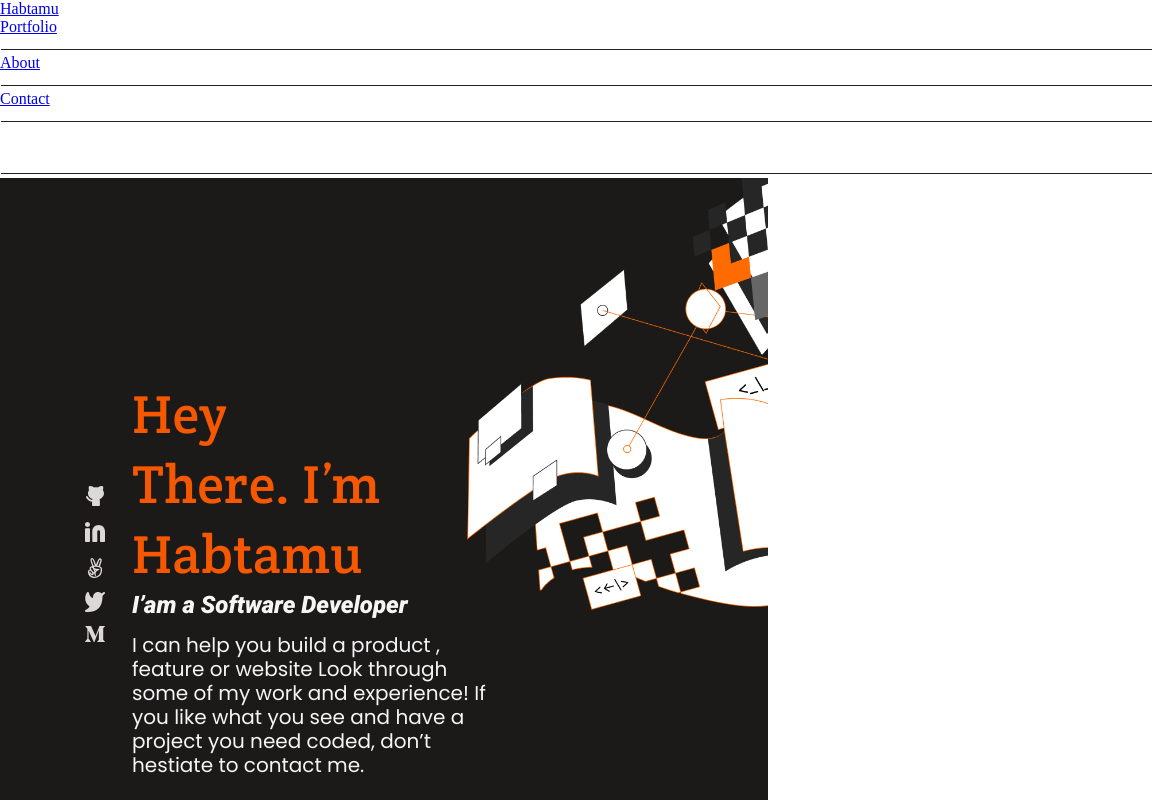
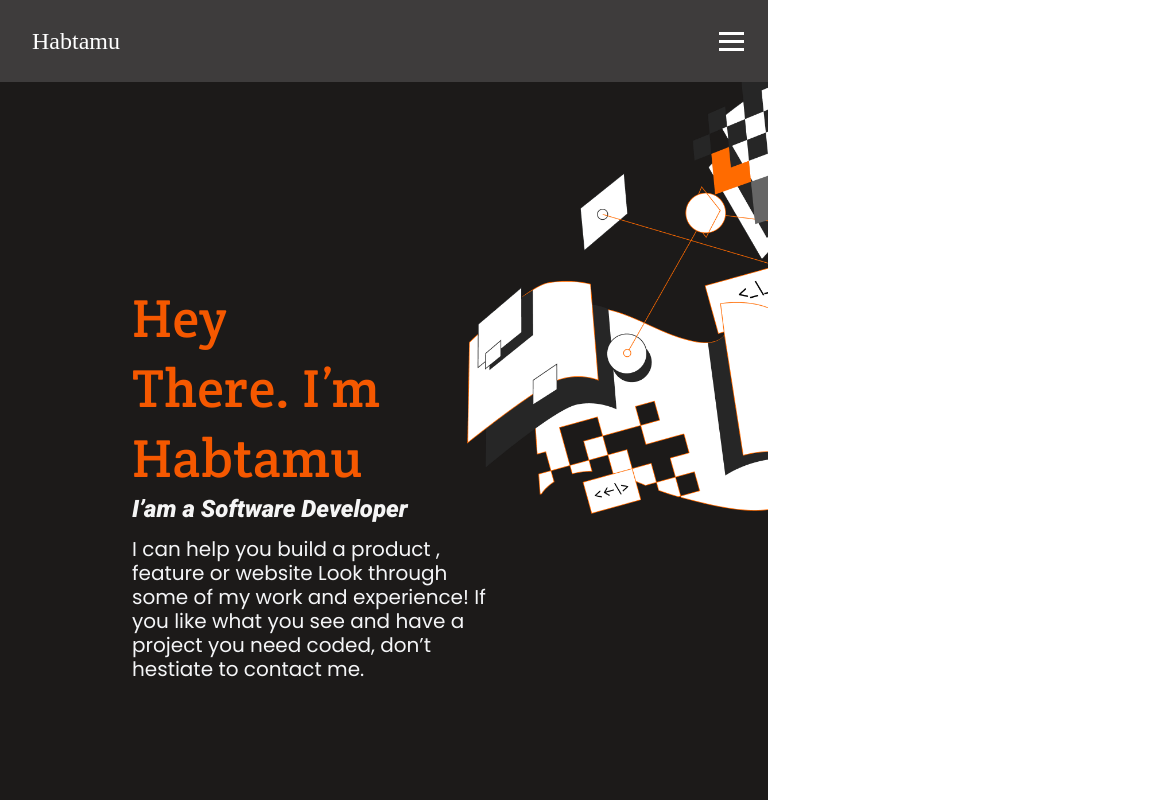
Before and after one commit to Habtamu210/portfoliopage, a website: page index.html in a window 768 px wide. Shown: the top 800 px of the page, 1152 px wide, since content can reach past the window. Drawn offline with Linux system fonts and the light colour scheme.

Commit message:
Add an update on navagation bar

```diff
--- a/style.css
+++ b/style.css
@@ -9,8 +9,64 @@
   min-width: 375px;
   width: 100%;
 }
+header{
+  background: #3e3c3c;
+}
+.navbar{
+  min-height: 82px;
+  display: flex;
+  justify-content: space-between;
+  align-items: center;
+  padding: 0 24px;
+}
 
-.logo {
+.nav-menu{
+  display: flex;
+  justify-content: space-between;
+  align-items: center;
+  gap: 60px;
+
+}
+.nav-branding{
+  color: #fff;
+  font-size: 24px;
+  margin: 0.5rem;
+  text-decoration: none;
+
+}
+
+.nav-link{
+  transition: 0.7s ease;
+}
+
+.nav-link:hover{
+  background-color: #091e42;
+}
+.nav-link{
+  font-family: 'Inter',sans-serif;
+  font-style: normal;
+  font-weight: 400;
+  font-size: 22px;
+  line-height: 24px;
+  color: #fff5e1;
+}
+.hamburger{
+  display: none;
+  cursor: pointer;
+}
+.bar{
+  display: block;
+  width: 25px;
+  height: 3px;
+  margin: 5px auto;
+  -webkit-transition: all 0.3s ease-in-out;
+  transition: all 0.3s ease-in-out;
+  background-color: #fff;
+}
+
+
+
+/*.logo {
   display: flex;
   justify-content: space-between;
   background: #3e3c3c;
@@ -19,30 +75,34 @@
   align-items: center;
   color: #fff;
   height: 82px;
-}
+}*/
 
-.logo-name {
+/*.logo-name {
   color: #fff;
   font-size: 24px;
   margin: 0.5rem;
-}
+}*/
 
 li {
   list-style: none;
 }
+.line-hor{
+  display: none;
 
-.navbar-links ul {
-  margin: 0%;
+}
+
+.nav-menu ul {
+  margin: 0;
   padding: 0;
   display: flex;
   display: none;
 }
 
-.navbar-links li {
+.nav-menu  li {
   list-style: none;
 }
 
-.navbar-links li a {
+.nav-menu li a {
   text-decoration: none;
   color: #fff;
   padding: 1rem;
@@ -65,7 +125,7 @@ li {
   color: #091e42;
 }
 
-.navbar-links li:hover {
+/*.navbar-links li:hover {
   background-color: #091e42;
 }
 
@@ -73,14 +133,7 @@ li {
   width: 30;
   height: 21px;
   display: block;
-}
 
-.toggle-button .bar {
-  height: 3px;
-  width: 20px;
-  background-color: #fff;
-  border-radius: 10px;
-}
 
 .message {
   height: 30px;
@@ -88,7 +141,7 @@ li {
   left: 6px;
   top: 8px;
   border-radius: 0;
-}
+}}*/
 
 .me {
   font-family: 'Roboto', sans-serif;
@@ -563,12 +616,16 @@ footer > hr {
 
 /* desktop version */
 @media only screen and (min-width: 768px) {
-  .toggle-button {
+  /*.toggle-button {
     display: none;
   }
 
   .navbar-links {
     width: 100%;
+  }
+  .line-hor{
+    display: none;
+
   }
 
   .logo {
@@ -591,7 +648,7 @@ footer > hr {
 
   .navbar-links li a {
     padding: 0.5rem 1rem;
-  }
+  }*/
 
   .initial {
     display: flex;
@@ -901,3 +958,74 @@ footer > hr {
     border-top: 1px solid #dfe1e6;
   }
 }
+
+/* for mobile hamburger menu */
+
+@media (max-width: 768px){
+.hamburger{
+  display: block;
+
+
+}
+
+.hamburger.active .bar:nth-child(2){
+  opacity: 0;
+
+}
+.hamburger.active .bar:nth-child(1){
+  opacity: 0;
+  transform:translate(8px) rotate(45deg);
+}
+
+.hamburger.active .bar:nth-child(3){
+  opacity: 0;
+  transform:translate(-8px) rotate(-45deg);
+}
+
+.nav-menu{
+  position:fixed;
+  left: -100%;
+  height: 100%;
+  top: 0px;
+  flex-direction: column;
+  background-color: #1c1a19;
+  width: 100%;
+  text-align: center;
+  transition: 0.3s;
+  text-align: left;
+  gap: 0;
+  padding-top: 20px;
+}
+
+.nav-link{
+  font-family: 'Inter',sans-serif;
+  font-style: normal;
+  font-weight: 400;
+  font-size: 22px;
+  line-height: 12px;
+  color: #fff5e1;
+  column-gap: 10px;
+}
+
+.line-hor{
+  display: block;
+  height: 1px;
+  width: 327px;
+  left: 0px;
+  border-radius: 0px;
+  background: #fff;
+
+
+}
+nav.item{
+  margin: 8px 0;
+
+}
+.nav-menu.active{
+  left: 0;
+}
+.icons{
+  display: none;
+}
+
+}
```
